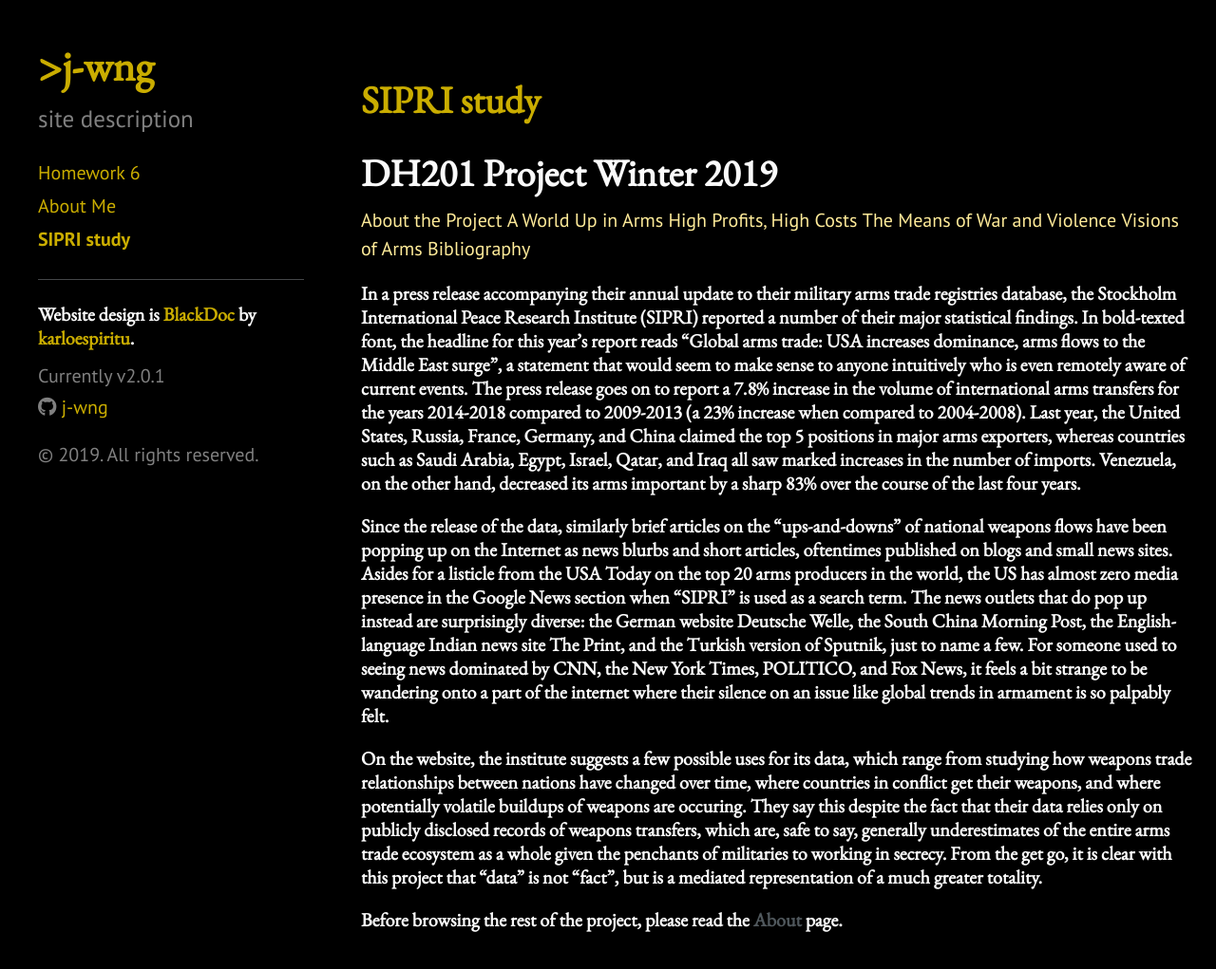
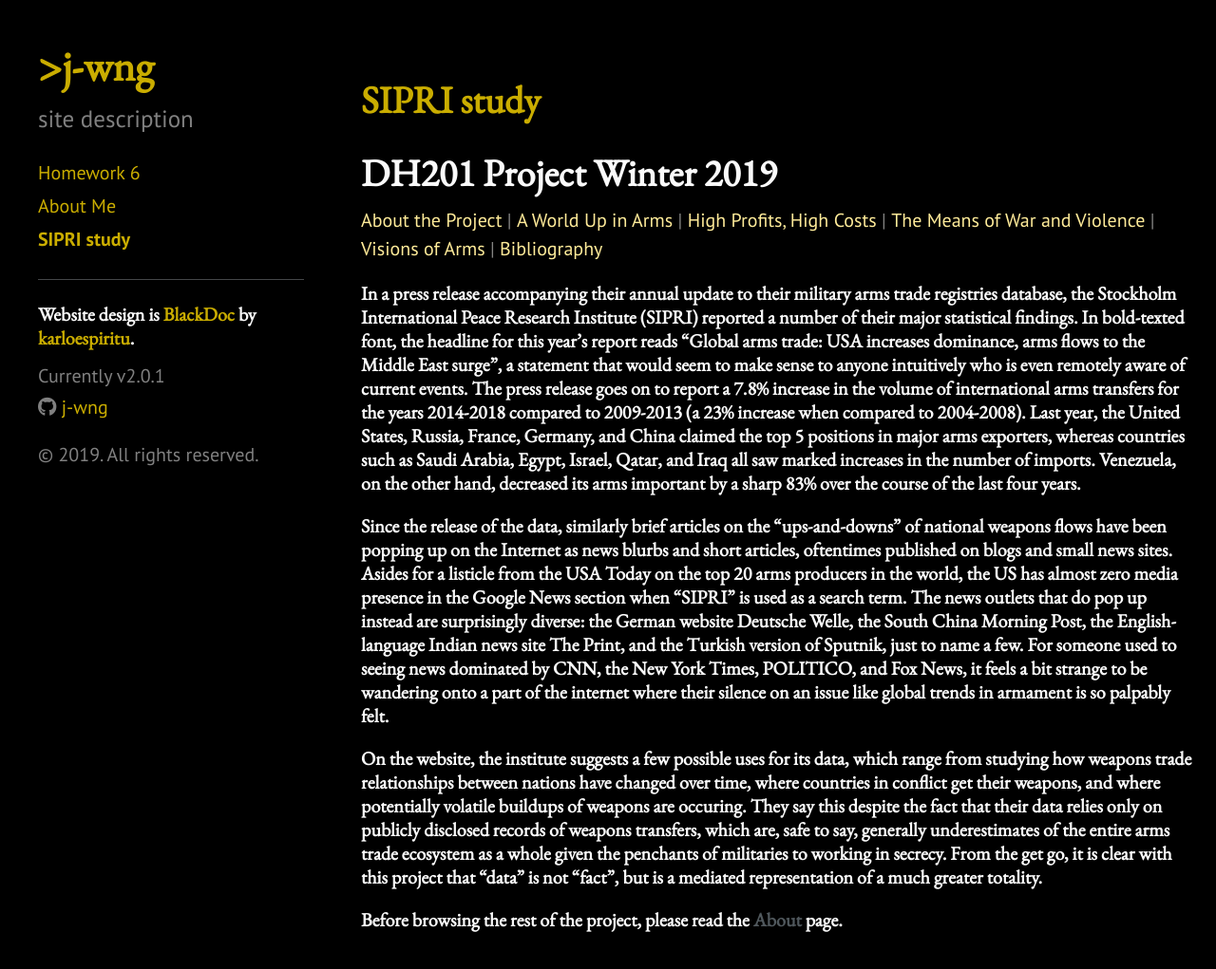
Before and after one commit to j-wng/j-wng.github.io, a Jekyll site: the page built from homepage.html, in a window 1280 px wide and 1142 px high. Shown: the top 1021 px of the window at 95% size. Built offline with Jekyll 4.4.1, drawn with Linux system fonts in a browser that asks for light colours; nearby versions of some CDN libraries.

Commit message:
Update homepage.html

```diff
--- a/homepage.html
+++ b/homepage.html
@@ -26,10 +26,15 @@
 
 <ul>
   <li><a href="aboutproject.html">About the Project</a></li>
+  <li>     |     </li>
   <li><a href="worldinarms.html">A World Up in Arms</a></li>
+  <li>     |     </li>
   <li><a href="highprofits_highcosts.html">High Profits, High Costs</a></li>
+  <li>     |     </li>
   <li><a href="means.html">The Means of War and Violence</a></li>
+  <li>     |     </li>
   <li><a href="gallery.html">Visions of Arms</a></li>
+  <li>     |     </li>
   <li><a href="bib.html">Bibliography</a></li>
 </ul>
 </nav>
```
